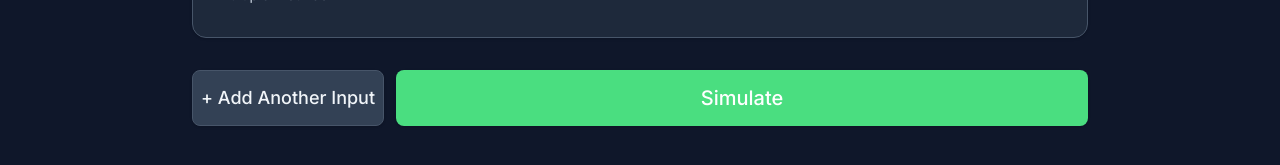
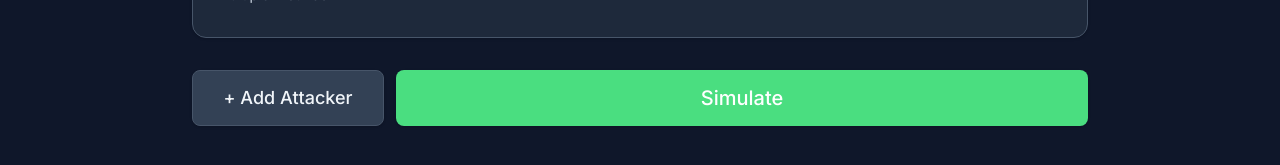
Before and after one commit to Banzgo/unluigi, a React (Vite) app: page / in a window 1280 px wide. Shown: the part 565-730 px from the top of the page. Built offline with nearby package versions, Linux system fonts and the light colour scheme.

Commit message:
Rename button from 'Add Another Input' to 'Add Attacker' for improved clarity in user interface.

```diff
--- a/src/routes/index.tsx
+++ b/src/routes/index.tsx
@@ -205,7 +205,7 @@ ${simulationResults.probabilityDistribution
 						className="w-full sm:flex-none sm:w-48 h-12 sm:h-14 text-base sm:text-lg bg-secondary hover:bg-secondary/80 text-foreground border-border"
 						variant="outline"
 					>
-						+ Add Another Input
+						+ Add Attacker
 					</Button>
 
 					<Button
```
